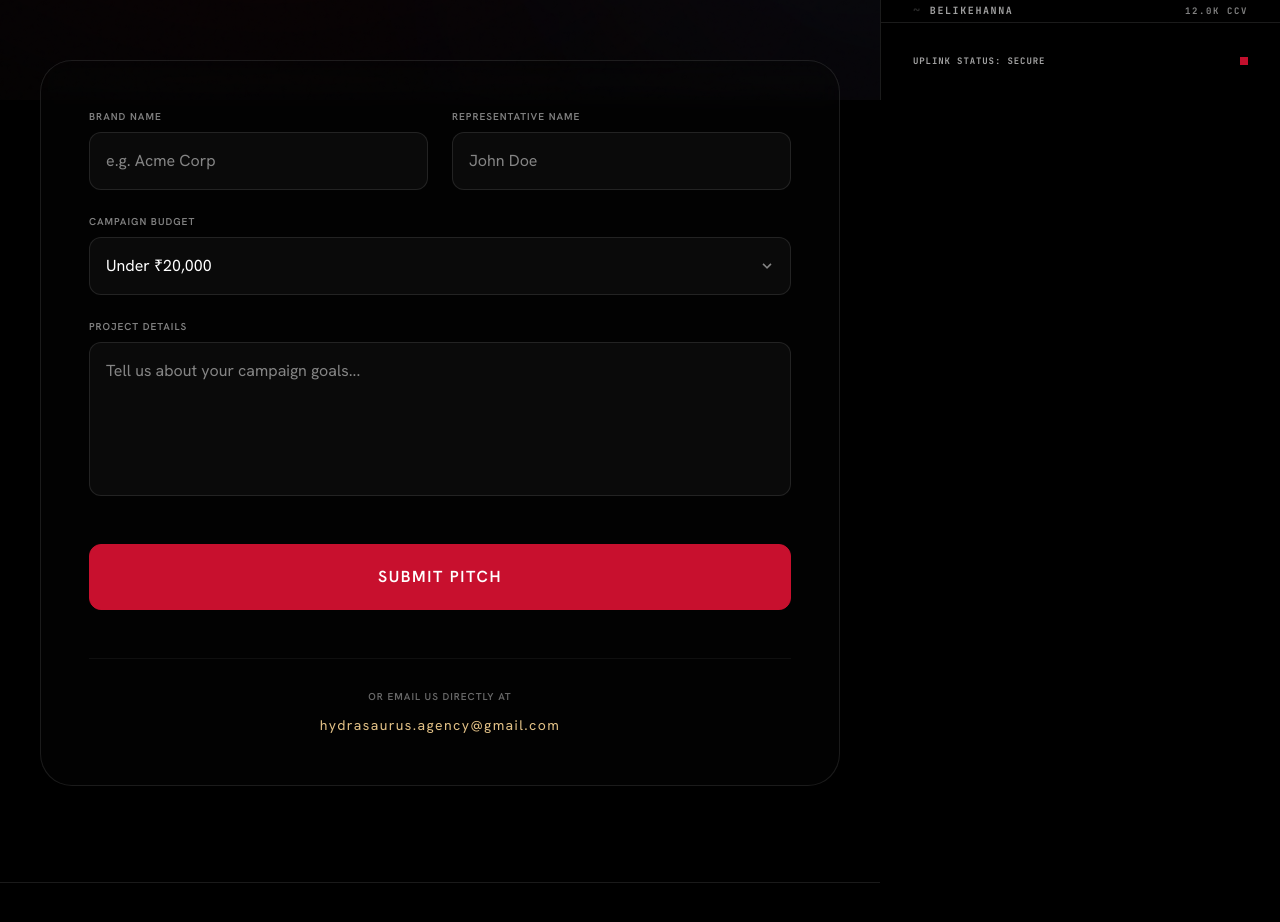
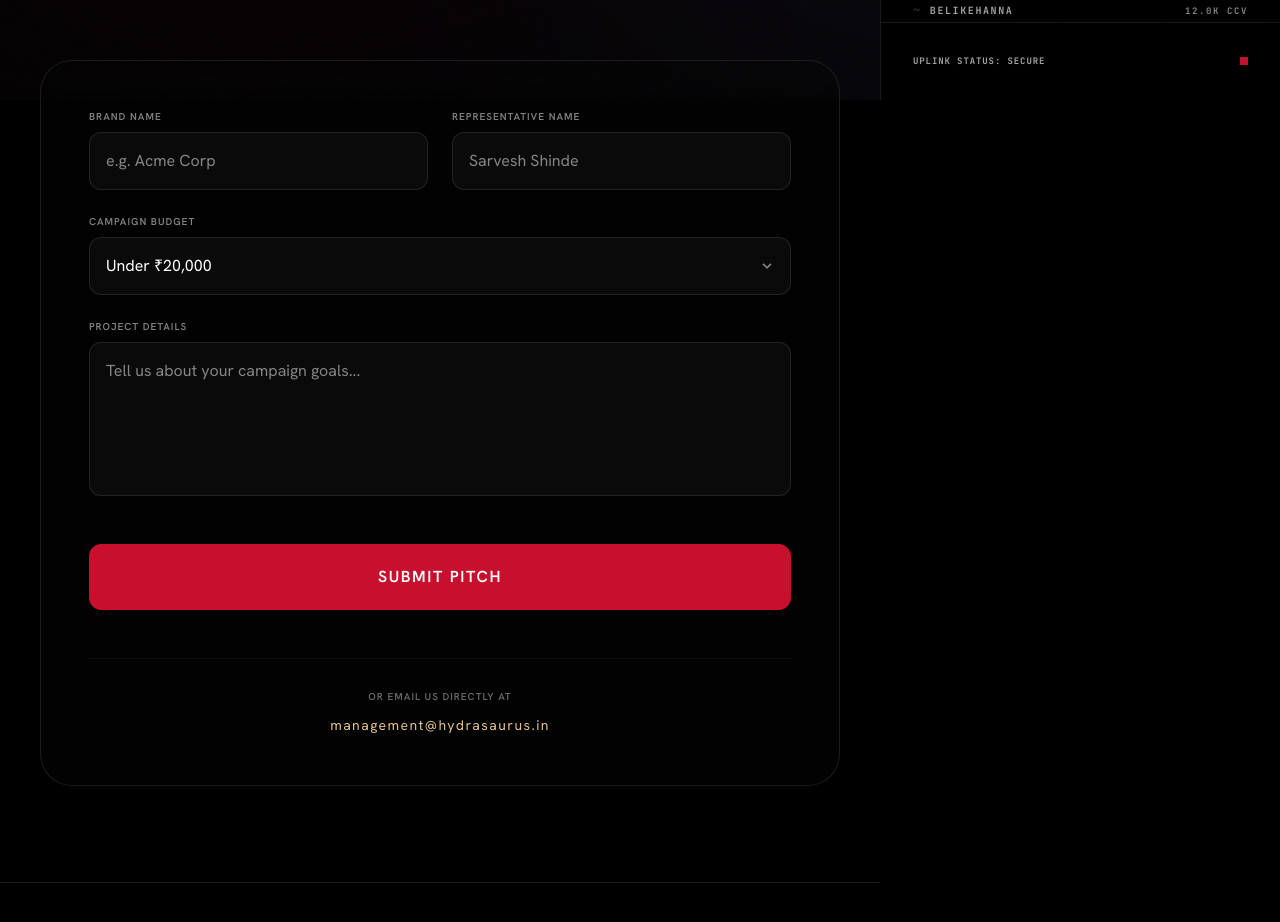
Before and after one commit to sarvvesshhhh/hydrasaurus-agency, a Next.js app: page /contact in a window 1280 px wide. Shown: the part 700-1622 px from the top of the page. Built offline with nearby package versions, Linux system fonts and the light colour scheme; no server answers.

Commit message:
Describe your changes

```diff
--- a/src/app/contact/page.tsx
+++ b/src/app/contact/page.tsx
@@ -77,7 +77,7 @@ export default function ContactPage() {
               type="text"
               required
               className="bg-[#0A0A0A] border border-white/10 rounded-xl px-4 py-4 text-white focus:outline-none focus:border-[#C8102E] transition-colors"
-              placeholder="John Doe"
+              placeholder="Sarvesh Shinde"
             />
           </div>
         </div>
@@ -114,8 +114,8 @@ export default function ContactPage() {
         <div className="text-center mt-6 pt-6 border-t border-white/5">
           <span className="text-white/40 text-[10px] tracking-widest uppercase font-bold">Or email us directly at </span>
           <br />
-          <a href="mailto:hydrasaurus.agency@gmail.com" className="text-[#E3C287] text-sm hover:text-white transition-colors tracking-widest mt-2 inline-block">
-            hydrasaurus.agency@gmail.com
+          <a href="mailto:management@hydrasaurus.in" className="text-[#E3C287] text-sm hover:text-white transition-colors tracking-widest mt-2 inline-block">
+            management@hydrasaurus.in
           </a>
         </div>
 
```
